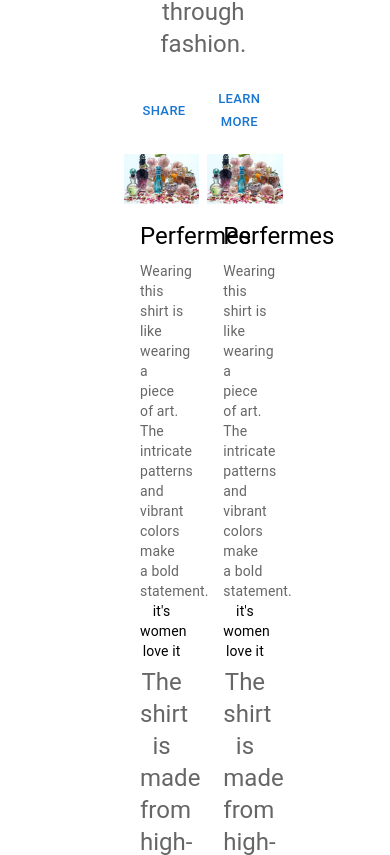
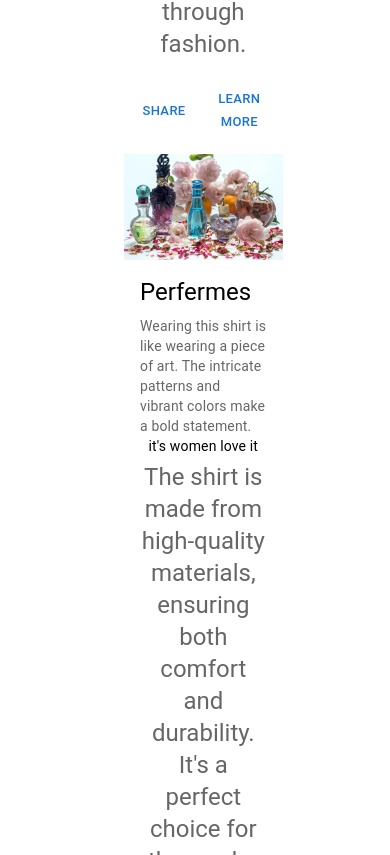
Before and after one commit to vinothsmart/mui5-blog-1, a React (Create React App) app: page / in a window 390 px wide. Shown: the part 2349-3204 px from the top of the page. Built offline with nearby package versions, Linux system fonts and the light colour scheme; the HTML template or start-up script is replaced by a standard one.

Commit message:
Enhance Hero component with fixed background attachment and improve Recents layout for better responsiveness

```diff
--- a/src/components/hero/Hero.js
+++ b/src/components/hero/Hero.js
@@ -16,6 +16,7 @@ const Hero = () => {
           backgroundImage: `url(${HeroImage})`,
           backgroundRepeat: "no-repeat",
           backgroundColor: "black",
+          backgroundAttachment: "fixed",
           backckgroundPosition: "center",
           backgroundSize: "cover",
           height: 600,
--- a/src/components/recents/Recents.js
+++ b/src/components/recents/Recents.js
@@ -5,20 +5,20 @@ import Card from "../card/Card";
 const Recents = () => {
   return (
     <Box>
-      <Grid container rowSpacing={1} columnSpacing={1}>
+      <Grid container rowSpacing={1} columnSpacing={{ xs: 1, sm: 2, md: 1 }}>
         <Grid item>
           <Card image={cardImage} />
         </Grid>
-        <Grid item xs={6}>
+        <Grid item md={6} xs={12}>
           <Card image={cardImage} />
         </Grid>
-        <Grid item xs={6}>
+        <Grid item md={6} xs={12}>
           <Card image={cardImage} />
         </Grid>
-        <Grid item xs={6}>
+        <Grid item md={6} xs={12}>
           <Card image={cardImage} />
         </Grid>
-        <Grid item xs={6}>
+        <Grid item md={6} xs={12}>
           <Card image={cardImage} />
         </Grid>
       </Grid>
```
